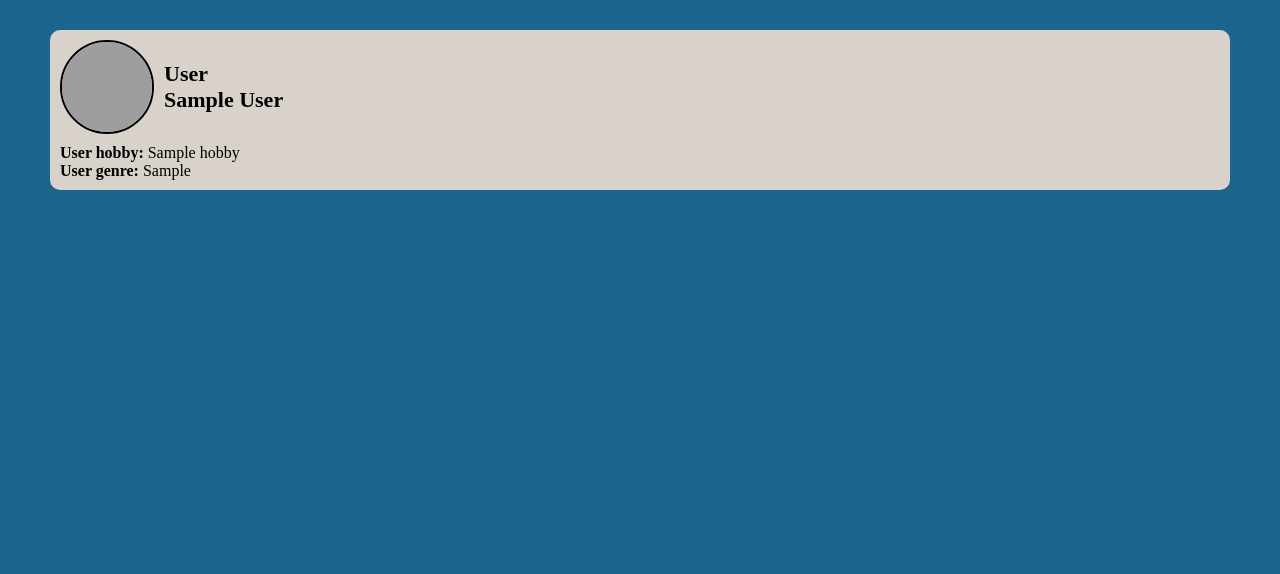
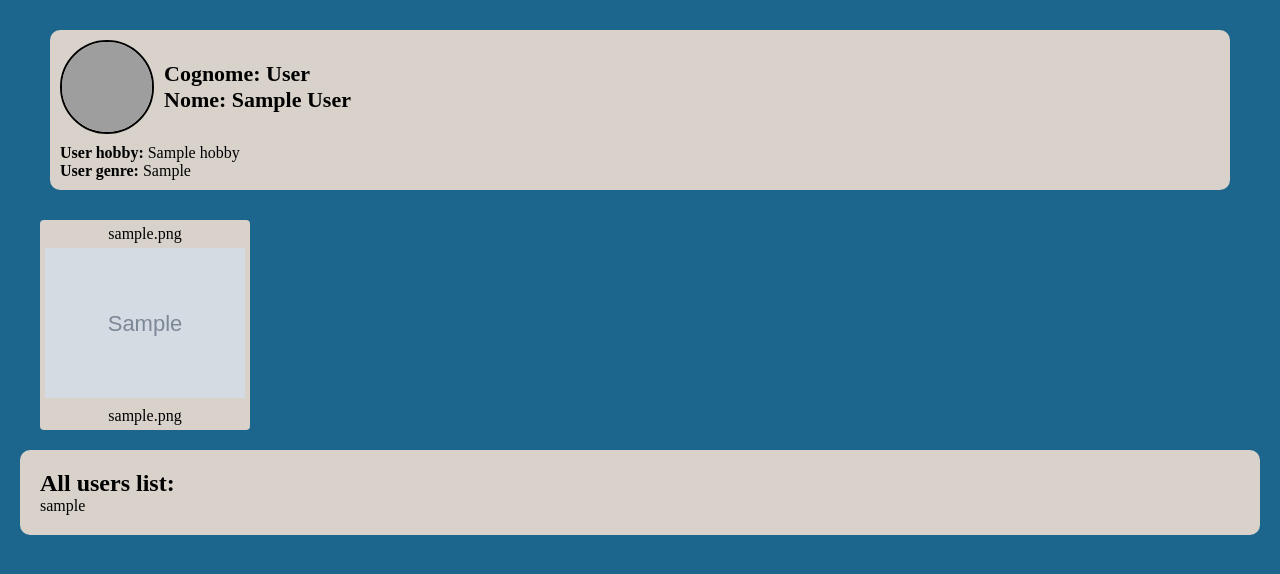
Before and after one commit to Pandabug/Homeworks, a PHP site: page / in a window 1280 px wide. Shown: the part 48-622 px from the top of the page. Run offline with PHP 8.4, Linux system fonts and the light colour scheme; the visitor is signed in with stand-in values (Sample User, id 1); tables that the repository leaves empty or names only in its code hold one stand-in row (values such as "Sample post"); grey boxes marked "Sample" are stand-in pictures; grey boxes are pictures that could not be loaded.

Commit message:
[php] 1. Login

```diff
--- a/Php/1. Login/index.css
+++ b/Php/1. Login/index.css
@@ -62,3 +62,27 @@ header{
     color: #000;
     font-weight: bold;
 }
+
+.posters{
+    display: flex;
+    margin: 0 20px;
+}
+.hobby_posters{
+    width: 200px;
+    margin: 0 20px;
+    padding: 5px;
+    border-radius: 4px;
+    background-color: #D8D2CB;
+    text-align: center;
+}
+.hobby_posters img{
+    width: 100%;
+    margin: 5px 0;
+}
+
+.all-users{
+    border-radius: 10px;
+    background-color: #D8D2CB;
+    padding: 20px;
+    margin: 20px;
+}
--- a/Php/1. Login/index.php
+++ b/Php/1. Login/index.php
@@ -6,8 +6,6 @@
 
     include_once('header.php');
     include_once('php/config.php');
-    $query = mysqli_query($conn, "SELECT * FROM users WHERE id_user = {$_SESSION['id_user']}");
-    $user = mysqli_fetch_assoc($query);
     $query2 = mysqli_query($conn, "SELECT * FROM users LEFT JOIN hobby ON hobby.id_hobby = users.id_hobby_fk WHERE users.id_user = '{$_SESSION['id_user']}'");
     $user_hobby = mysqli_fetch_assoc($query2);
 
@@ -15,7 +13,7 @@
 <body>
     <header>
         <div class="user-info">
-            <?php echo "{$user['nickname']}" ?>
+            <?php echo "{$user_hobby['nickname']}" ?>
         </div>
 
         <div class="logout-btn">
@@ -29,10 +27,10 @@
 
             <div class="user-data">
                 <p>
-                    <?php echo $user['surname'] ?>
+                    Cognome: <?php echo $user_hobby['surname'] ?>
                 </p>
                 <p>
-                    <?php echo $user['name'] ?>
+                    Nome: <?php echo $user_hobby['name'] ?>
                 </p>
             </div>
         </div>
@@ -46,5 +44,29 @@
             <?php echo $user_hobby['genre']?>
         </div>
     </div>
+
+    <div class="posters">
+        <?php
+            $hobby_posters = mysqli_query($conn, "SELECT * FROM hobby_posters WHERE id_hobby_fk = '{$user_hobby['id_hobby']}'");
+            while ($row = mysqli_fetch_assoc($hobby_posters)){
+                echo "<div class='hobby_posters'>
+                        {$row['hobby_poster_name']}
+                        <img src='{$row['hobby_poster_image']}' alt='poster' />
+                        {$row['hobby_poster_description']}
+                    </div>";
+            }
+        ?>
+    </div>
+
+    <div class="all-users">
+        <h2>All users list:</h2>
+        <?php
+            $user_query = mysqli_query($conn, "SELECT * FROM users");
+
+            if (mysqli_num_rows($user_query) > 0)
+                while ($row = mysqli_fetch_assoc($user_query))
+                    echo "<p>{$row['nickname']}</p>";
+        ?>
+    </div>
 </body>
 </html>
--- a/Php/1. Login/php/signup.php
+++ b/Php/1. Login/php/signup.php
@@ -19,7 +19,7 @@
                 header("Location: ../signup.php?error=Email: '{$email}' alredy exist!");
             else {
                 // $password = md5($password);
-                $hobby_query = mysqli_query($conn, "SELECT * FROM hobby WHERE name = '{$hobby}'");
+                $hobby_query = mysqli_query($conn, "SELECT * FROM hobby WHERE hobby_name = '{$hobby}'");
                 $hobby_row = mysqli_fetch_assoc($hobby_query);
                 $query = mysqli_query($conn, "INSERT INTO users (name, surname, nickname, email, password, genre, id_hobby_fk) VALUES ('{$name}', '{$surname}', '{$nickname}', '{$email}', '{$password}', '{$genre}', '{$hobby_row['id_hobby']}')");
 
```
